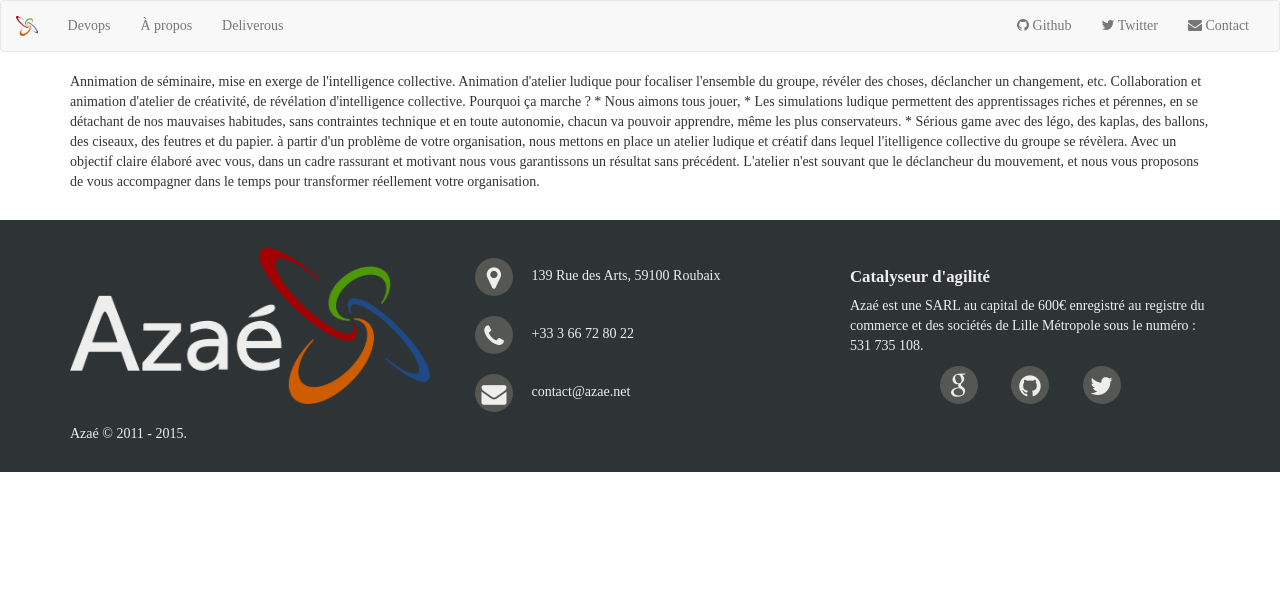
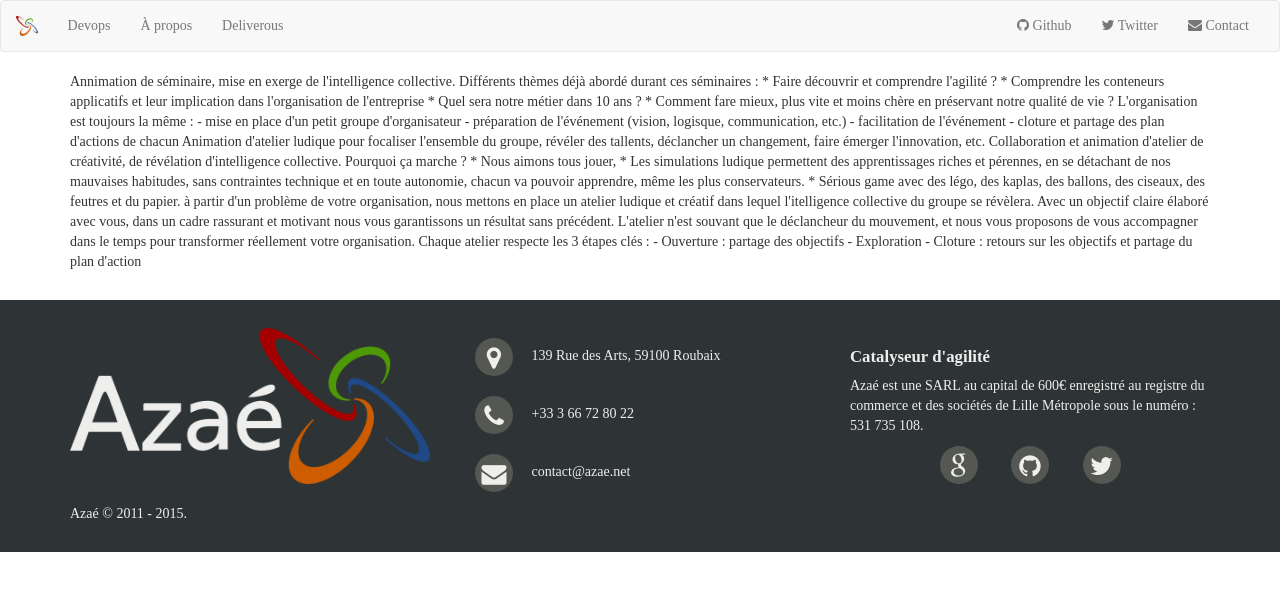
Before and after one commit to coachBZH/azae.net, a Jekyll site: the page built from services/facilitation.html, in a window 1280 px wide. Shown: the top 591 px of the page. Built offline with Jekyll 4.4.1, drawn with Linux system fonts in a browser that asks for light colours; some web fonts are replaced.

Commit message:
du contenu en vrac suite

```diff
--- a/services/facilitation.html
+++ b/services/facilitation.html
@@ -6,7 +6,19 @@
 
 Annimation de séminaire, mise en exerge de l'intelligence collective.
 
-Animation d'atelier ludique pour focaliser l'ensemble du groupe, révéler des choses, déclancher un changement, etc.
+Différents thèmes déjà abordé durant ces séminaires :
+* Faire découvrir et comprendre l'agilité ?
+* Comprendre les conteneurs applicatifs et leur implication dans l'organisation de l'entreprise
+* Quel sera notre métier dans 10 ans ?
+* Comment fare mieux, plus vite et moins chère en préservant notre qualité de vie ?
+
+L'organisation est toujours la même :
+- mise en place d'un petit groupe d'organisateur
+- préparation de l'événement (vision, logisque, communication, etc.)
+- facilitation de l'événement
+- cloture et partage des plan d'actions de chacun
+
+Animation d'atelier ludique pour focaliser l'ensemble du groupe, révéler des tallents, déclancher un changement, faire émerger l'innovation, etc.
 
 Collaboration et animation d'atelier de créativité, de révélation d'intelligence collective.
 
@@ -19,3 +31,8 @@
 à partir d'un problème de votre organisation, nous mettons en place un atelier ludique et créatif dans lequel l'itelligence collective du groupe se révèlera. Avec un objectif claire élaboré avec vous, dans un cadre rassurant et motivant nous vous garantissons un résultat sans précédent.
 
 L'atelier n'est souvant que le déclancheur du mouvement, et nous vous proposons de vous accompagner dans le temps pour transformer réellement votre organisation.
+
+Chaque atelier respecte les 3 étapes clés :
+- Ouverture : partage des objectifs
+- Exploration
+- Cloture : retours sur les objectifs et partage du plan d'action
```
